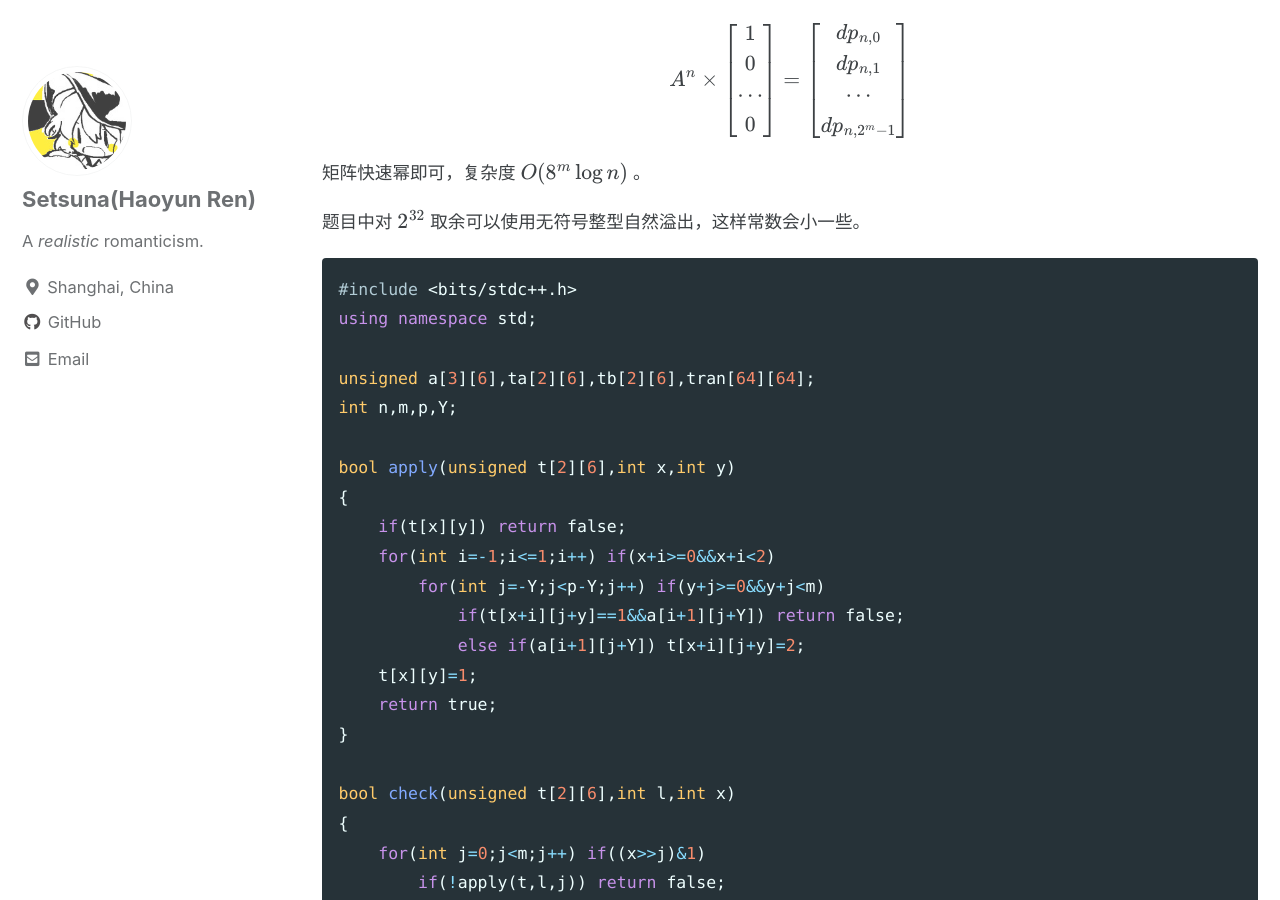
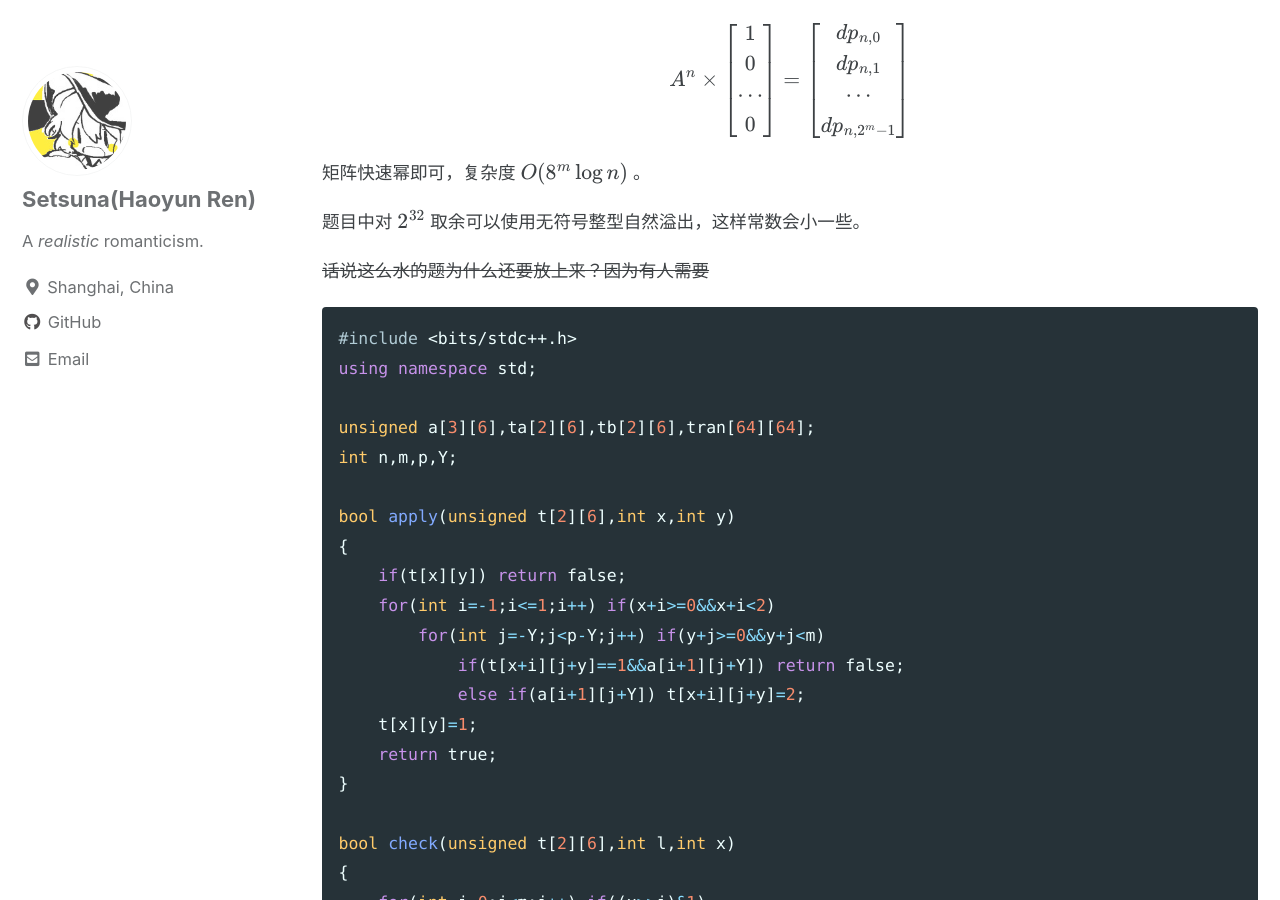
Before and after one commit to SetsunaChyan/SetsunaChyan.github.io, a Jekyll site: the page built from _posts/2022-05-27-BZOJ-4000 [TJOI2015]棋盘.md, in a window 1280 px wide and 900 px high, scrolled down 754 px. Built offline with Jekyll 4.4.1, drawn with Linux system fonts in a browser that asks for light colours; cached includes are drawn as plain includes; formulas are drawn with MathJax 3.

Commit message:
Update 2022-05-27-BZOJ-4000 [TJOI2015]棋盘.md

````diff
--- a/_posts/2022-05-27-BZOJ-4000 [TJOI2015]棋盘.md
+++ b/_posts/2022-05-27-BZOJ-4000 [TJOI2015]棋盘.md
@@ -52,6 +52,8 @@ $$
 矩阵快速幂即可，复杂度 $O(8^{m}\log n)$ 。
 
 题目中对 $2^{32}$ 取余可以使用无符号整型自然溢出，这样常数会小一些。
+
+~~话说这么水的题为什么还要放上来？因为有人需要~~
 
 
 ```cpp
````
